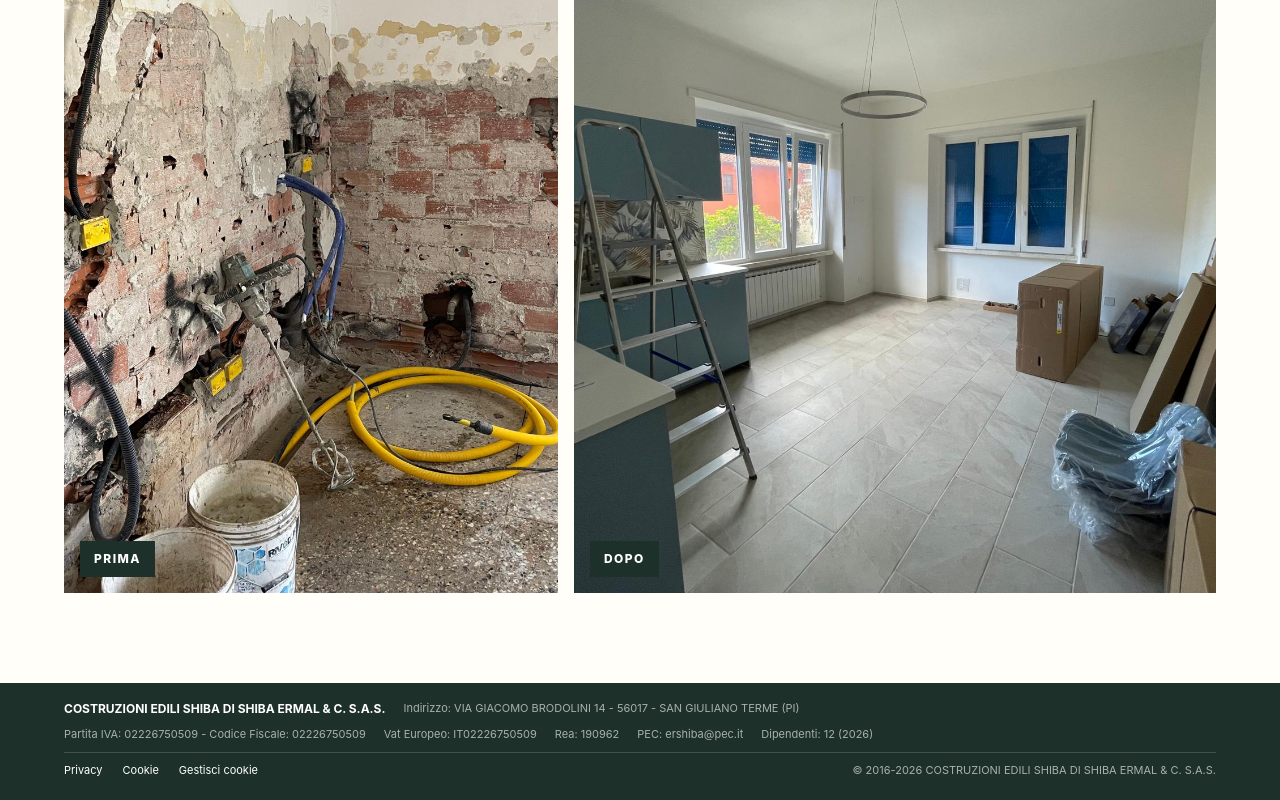
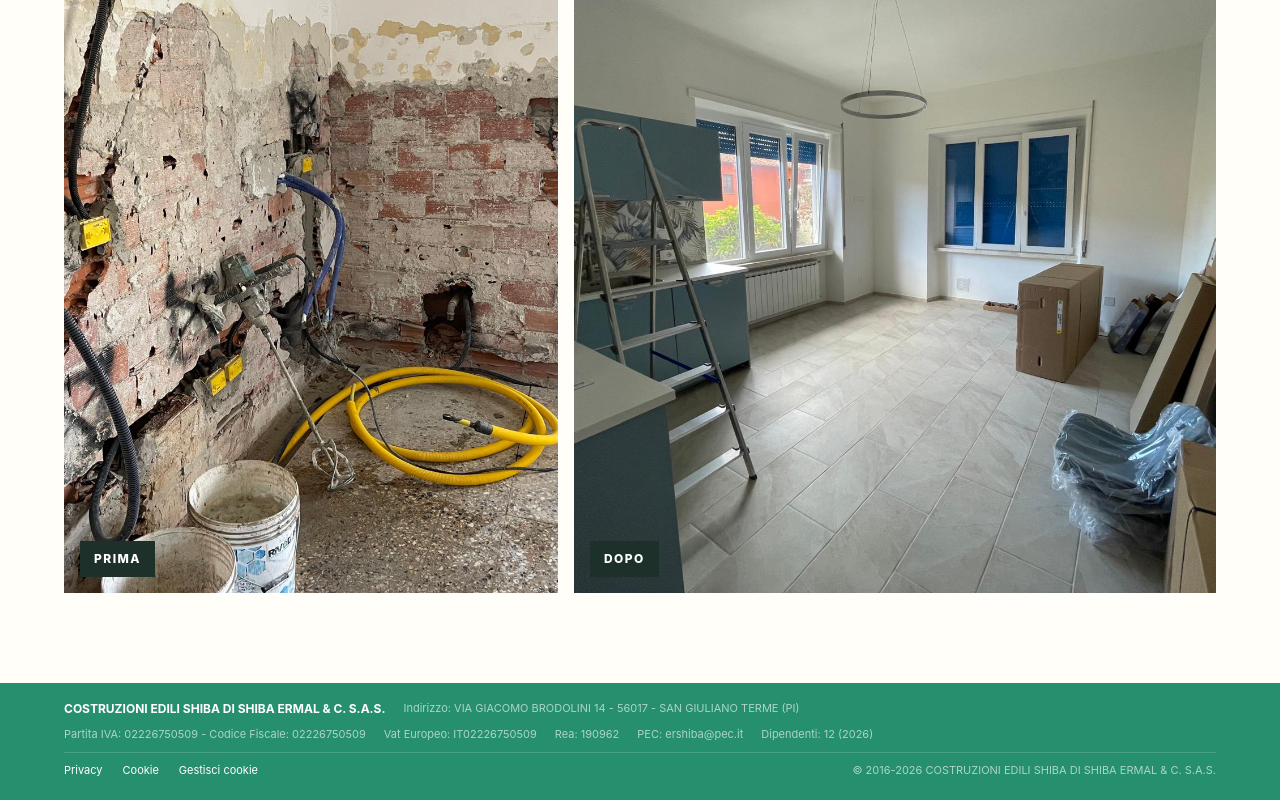
Before and after one commit to idriz90/shibacostruzioni, a Next.js app: page / in a window 1280 px wide. Shown: the part 3511-4311 px from the top of the page. Built offline with nearby package versions, Linux system fonts and the light colour scheme.

Commit message:
Uniforma il colore del footer

```diff
--- a/app/globals.css
+++ b/app/globals.css
@@ -106,7 +106,7 @@ h2 { margin: 0; font-size: clamp(38px, 4vw, 60px); line-height: 1.04; letter-spa
 .submit-button:disabled { cursor: not-allowed; opacity: .55; transform: none; }
 .form-note { margin: -10px 0 0; color: var(--muted); font-size: 12px; text-align: center; }
 
-footer { padding: 18px max(5vw, calc((100vw - 1180px)/2)) 22px; display: flex; flex-direction: column; gap: 10px; background: #1d302a; color: white; font-size: 11px; }
+footer { padding: 18px max(5vw, calc((100vw - 1180px)/2)) 22px; display: flex; flex-direction: column; gap: 10px; background: #258f6e; color: white; font-size: 11px; }
 .footer-company, .footer-legal-data { display: flex; flex-direction: row; flex-wrap: wrap; gap: 5px 18px; line-height: 1.35; }
 .footer-company strong { font-size: 12px; }
 footer a { color: inherit; }
```
